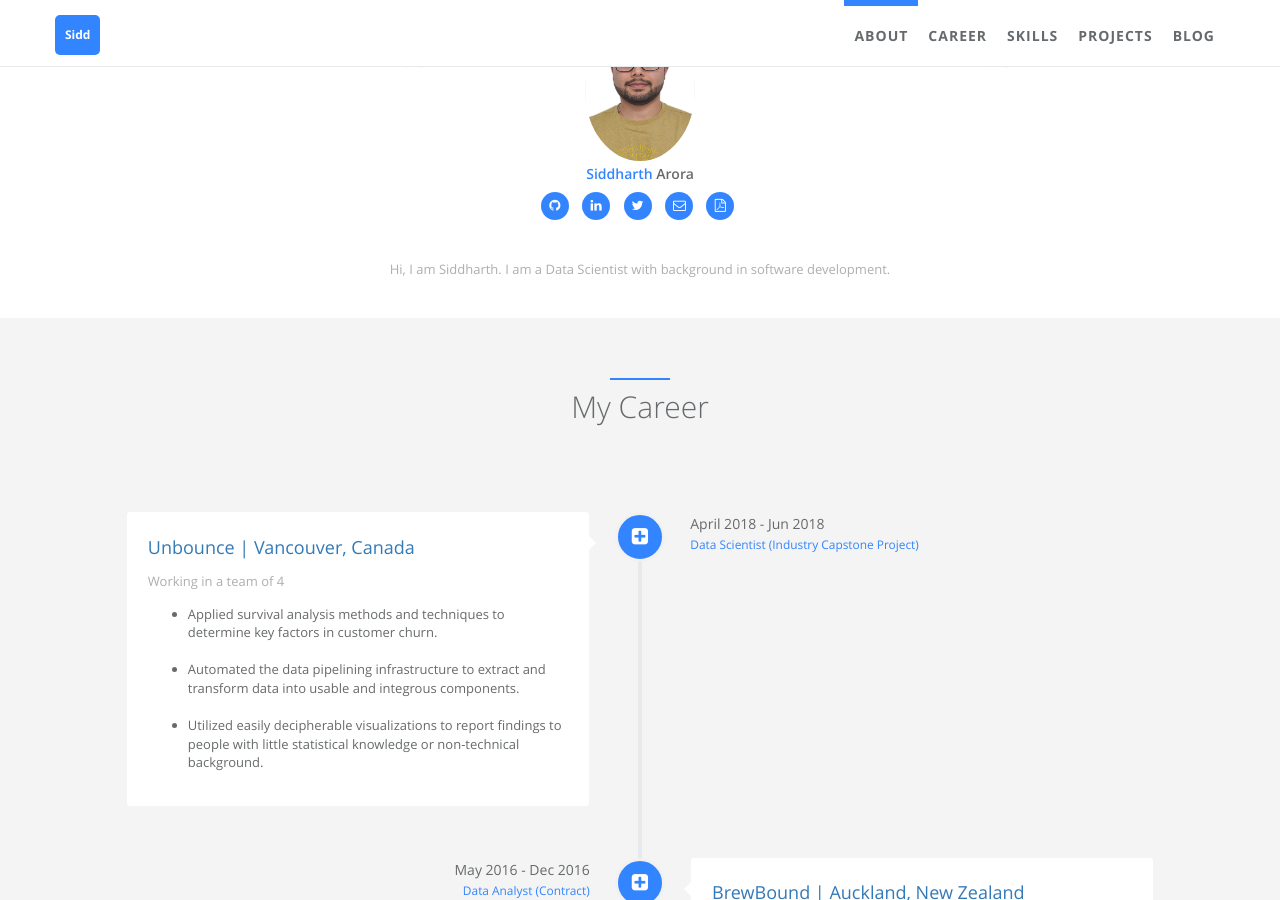
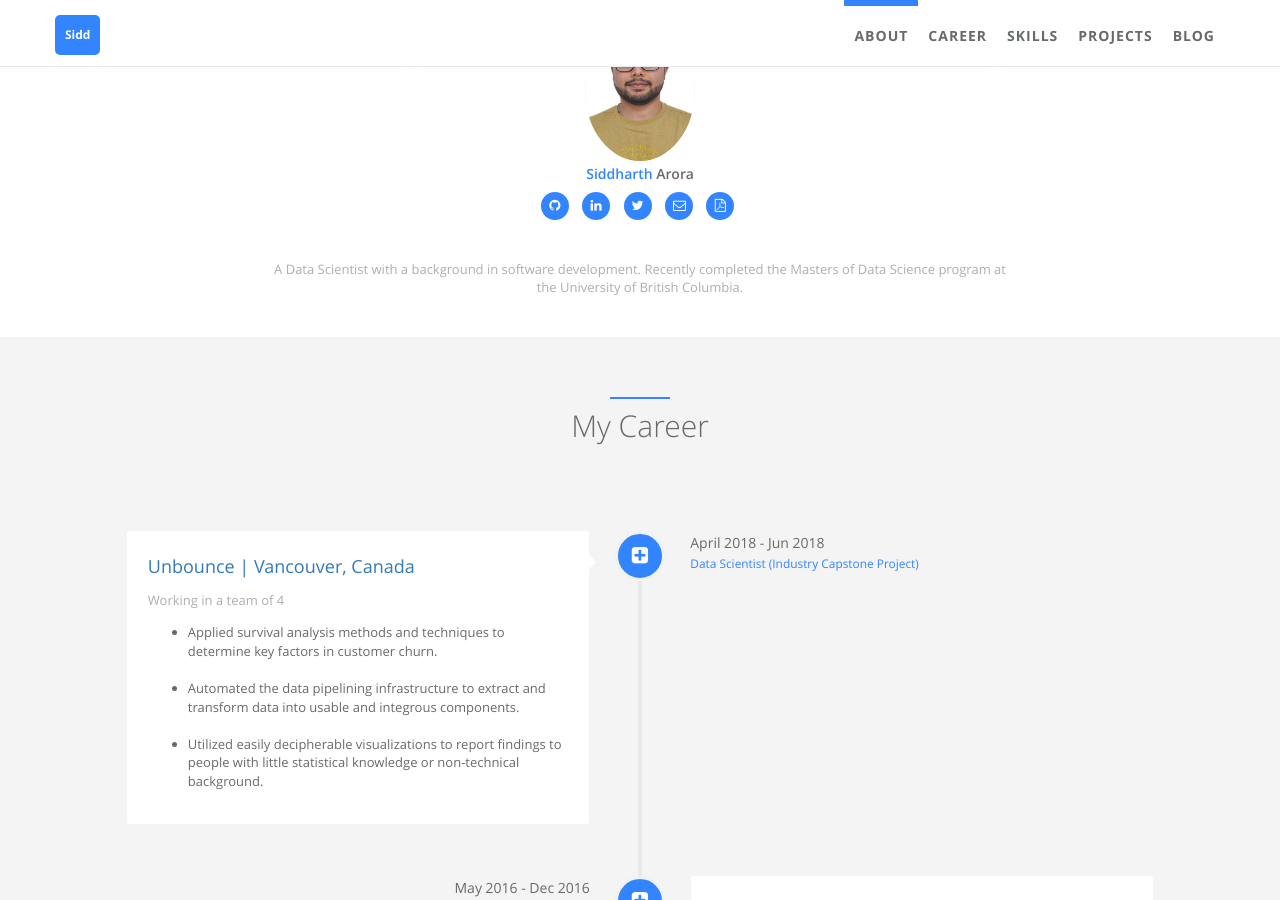
Before and after one commit to sarora/sarora.github.io, a Jekyll site: the page built from index.html, in a window 1280 px wide and 900 px high, scrolled down 595 px. Built offline with Jekyll 4.4.1, drawn with Linux system fonts in a browser that asks for light colours.

Commit message:
Add a bit of description

```diff
--- a/_config.yml
+++ b/_config.yml
@@ -29,7 +29,7 @@ author:  # change following line to your infomation.
     - name: fa-linux
     - name: icon-apache
 
-  desc: Hi, I am Siddharth. I am a Data Scientist with background in software development.  # Describe yourself.
+  desc: A Data Scientist with a background in software development. Recently completed the Masters of Data Science program at the University of British Columbia.   # Describe yourself.
 
 # comment
 #disqus:  # if you wanna comment feature, go to https://disqus.com/ to get your configuration; if not, comment following two lines.
```
Also changed, not shown: _data/blog.yml (+4 -4 lines).
